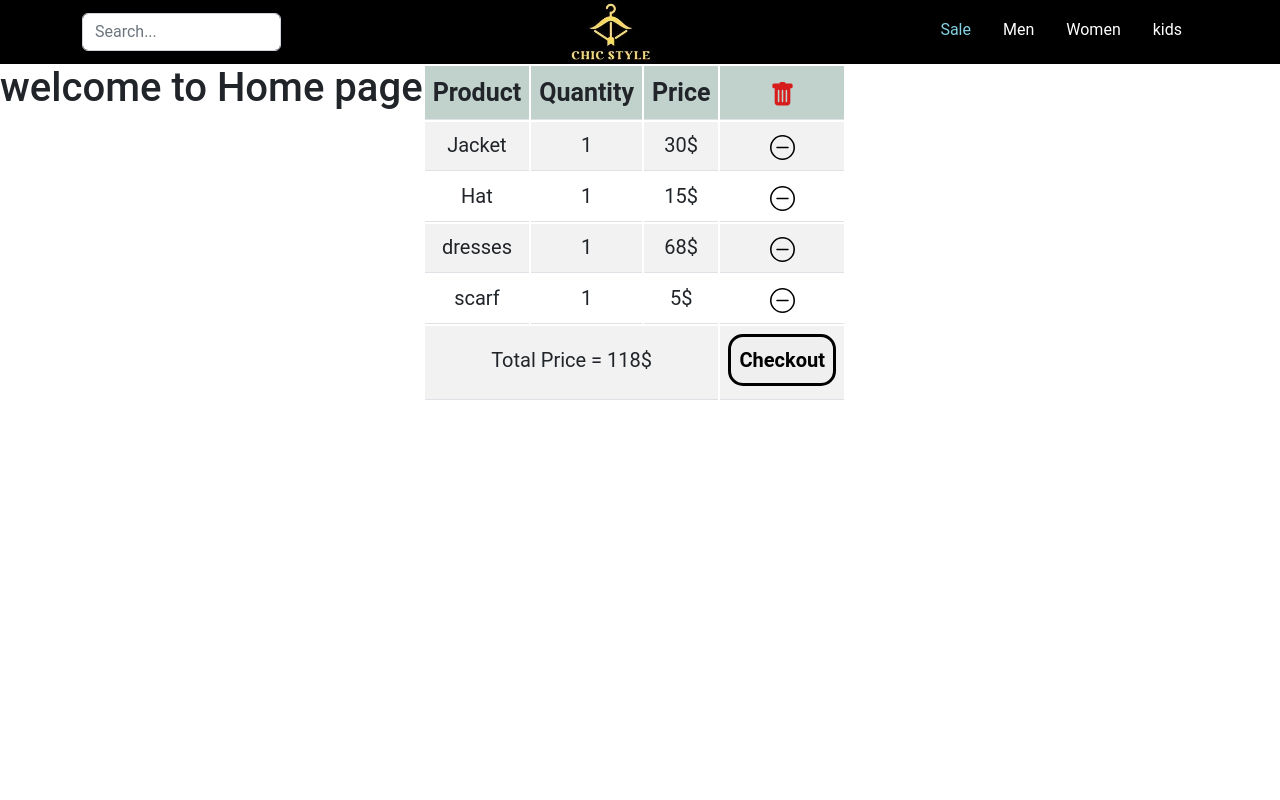
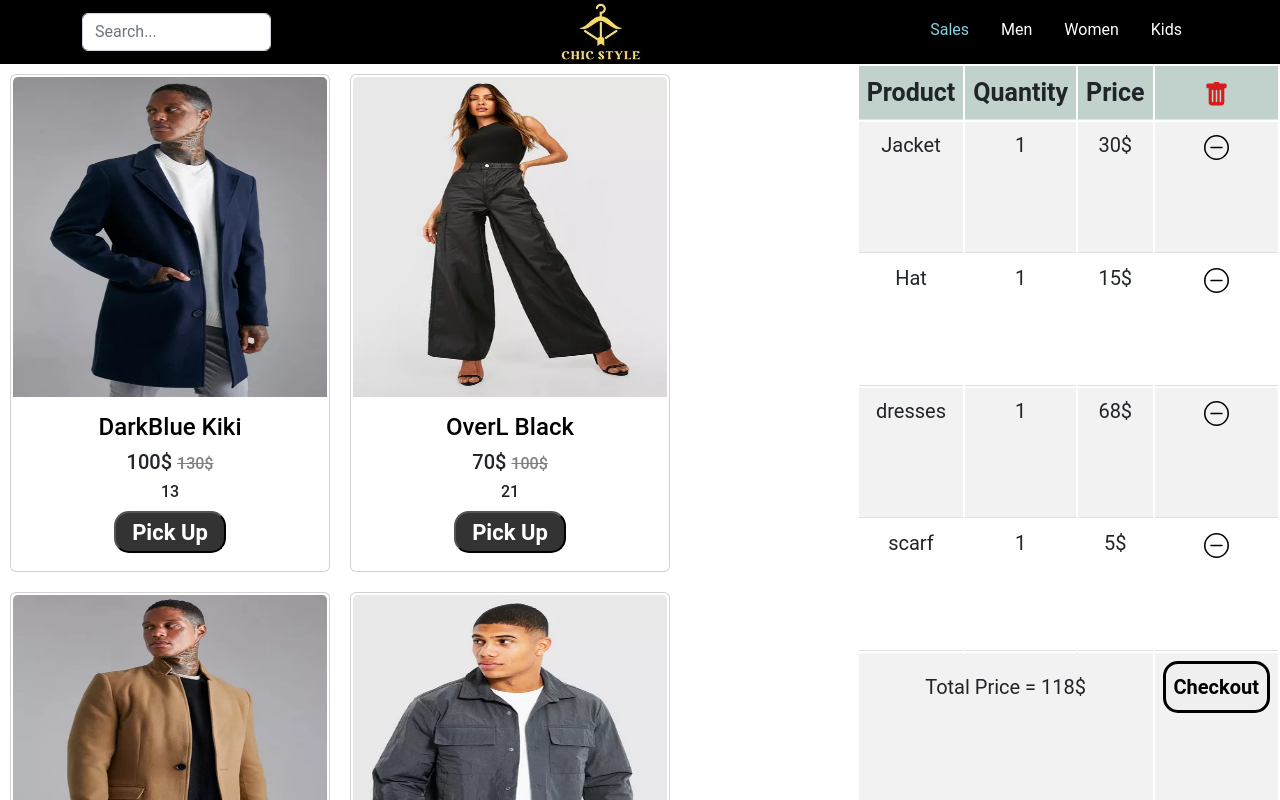
Before and after one commit to IsmaelMousa/pos-sales-stock, a React (Create React App) app: page / in a window 1280 px wide. Shown: the top 800 px of the page. Built offline with nearby package versions, Linux system fonts and the light colour scheme.

Commit message:
Make Sales page the default page

```diff
--- a/src/components/pages/Sale.js
+++ b/src/components/pages/Sale.js
@@ -1,4 +1,5 @@
+import SalesPage from "../sales-items/SalesPage";
+
 export default function Sale() {
-    return <h1> welcome to Sale page </h1>
-
+  return <SalesPage />;
 }
--- a/src/components/store-bar/Navbar.js
+++ b/src/components/store-bar/Navbar.js
@@ -31,7 +31,7 @@ function NavBar() {
         <div className="collapse navbar-collapse" id="main">
           <ul className="navbar-nav ms-5 mb-2 mb-lg-1" >
             <li className="nav-item">
-              <Link to="/Sale" className="nav-link p-lg-3 active" aria-current="page" >Sale</Link>
+              <Link to="/" className="nav-link p-lg-3 active" aria-current="page" >Sales</Link>
             </li>
 
             <li className="nav-item">
@@ -43,7 +43,7 @@ function NavBar() {
             </li>
 
             <li className="nav-item">
-              <Link to="/kids" className="nav-link  p-lg-3">kids</Link>
+              <Link to="/kids" className="nav-link  p-lg-3">Kids</Link>
             </li>
 
 
--- a/src/index.js
+++ b/src/index.js
@@ -5,7 +5,6 @@ import './index.css';
 import App from './App';
 import reportWebVitals from './reportWebVitals';
 import { BrowserRouter, Route, Link, Routes } from "react-router-dom";
-
 import Logo from "./components/pages/logos"
 import Women from "./components/pages/Women"
 import Men from "./components/pages/Men"
@@ -45,11 +44,11 @@ root.render(
       <div className="parent">
 
         <Routes>
-          <Route path="/" element={<Logo />} />
+          <Route path="/" element={<Sale/>} />
           <Route path="/women" element={<Women />} />
           <Route path="/men" element={<Men />} />
           <Route path="/kids" element={<Kids />} />
-          <Route path="/sale" element={<Sale />} />
+          <Route path="/logo" element={<Logo />} />
           <Route path='/kids/Hat' element={<KidsHats />} />
           <Route path='/kids/Hoodies' element={<KidsHoodies />} />
           <Route path='/kids/T-Shirts' element={<KidsTShirt />} />
```
